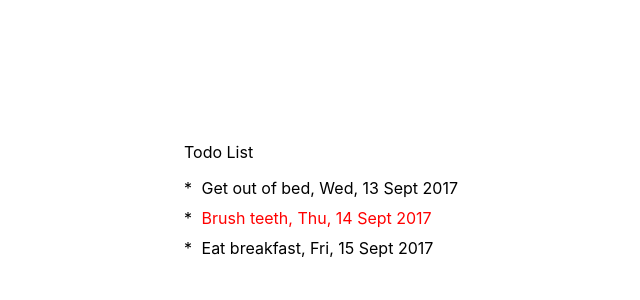
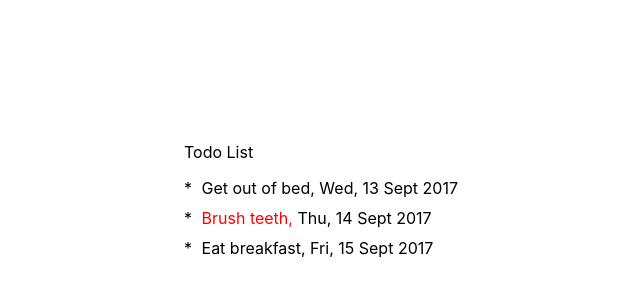
Before and after one commit to HackYourFuture-CPH/class26-homework, a React (Create React App) app in the folder 7_react/react1/week1/my-app/: page / in a window 1280 px wide. Shown: the top 300 px of the page, without its empty margins (319-959 px from the left). Built offline with nearby package versions, Linux system fonts and the light colour scheme.

Commit message:
3 components created and tested

```diff
--- a/7_react/react1/week1/my-app/src/App.js
+++ b/7_react/react1/week1/my-app/src/App.js
@@ -3,22 +3,28 @@ import './App.css';
 
 function formatDate(rawDate) {
   const date = new Date(rawDate);
-  const options = { weekday: 'short', year: 'numeric', month: 'short', day: 'numeric' };
+  const options = { weekday: 'short', month: 'short', day: 'numeric', year: 'numeric' };
   return date.toLocaleDateString('en-UK', options);
 }
 
+function isOverdue(dueDate, completionDate) {
+  const dueDateTime = new Date(dueDate);
+  const completionDateTime = new Date(completionDate);
+  return completionDateTime > dueDateTime;
+}
+
 function ActivityRow({ activity }) {
-  const description = activity.deadlineMet
-    ? activity.desc
-    : <span style={{ color: 'red' }}>{activity.desc}</span>;
-    const formattedDate = formatDate(activity.when);
-
+  const isTaskOverdue = isOverdue(activity.when, activity.completedAt);
+  const description = isTaskOverdue
+  ? <span style={{ color: 'red' }}>{activity.desc}</span>
+  : activity.desc;
+  const formattedDate = formatDate(activity.when);
 
   return (
     <li>
-      <span style={{ color: activity.deadlineMet ? 'black' : 'red' }}>
-        {description}, {formattedDate}
-      </span>
+      <span style={{ color: isTaskOverdue ? 'red' : 'black' }}>
+        {description}, </span> {formattedDate}
+
     </li>
   );
 }
@@ -39,9 +45,9 @@ function ActivityList({ activities }) {
 }
 
 const LIST = [
-  { desc: "Get out of bed", when: "Wed Sep 13 2017", deadlineMet: true },
-  { desc: "Brush teeth", when: "Thu Sep 14 2017", deadlineMet: false },
-  { desc: "Eat breakfast", when: "Fri Sep 15 2017", deadlineMet: true }
+  { desc: "Get out of bed", when: "Wed Sep 13 2017", completedAt: "Wed Sep 13 2017" },
+  { desc: "Brush teeth", when: "Thu Sep 14 2017", completedAt: "Thu Sep 15 2017" },
+  { desc: "Eat breakfast", when: "Fri Sep 15 2017", completedAt: "Fri Sep 11 2017" }
 ];
 
 export default function App() {
```
